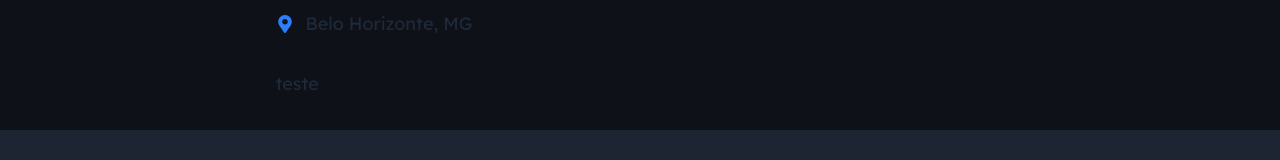
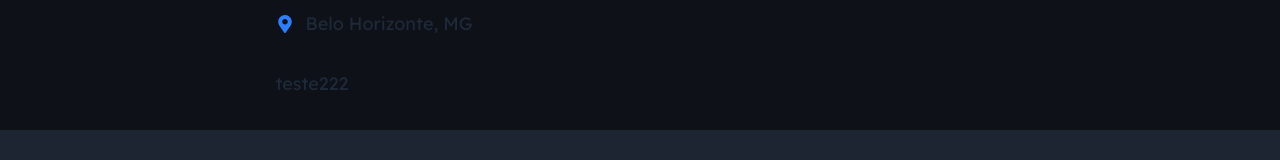
Before and after one commit to reginaldogomes/nextjs-developer-resume, a Next.js app: page /contact in a window 1280 px wide. Shown: the part 415-575 px from the top of the page. Built offline with nearby package versions, Linux system fonts and the light colour scheme.

Commit message:
fix: update contact form placeholder text

```diff
--- a/src/app/contact/page.tsx
+++ b/src/app/contact/page.tsx
@@ -36,7 +36,7 @@ function ContactPage() {
         </div>
 
         {/* Formulário de contato */}
-        <div className="mt-8">teste</div>
+        <div className="mt-8">teste222</div>
       </div>
     </Main>
   )
```
